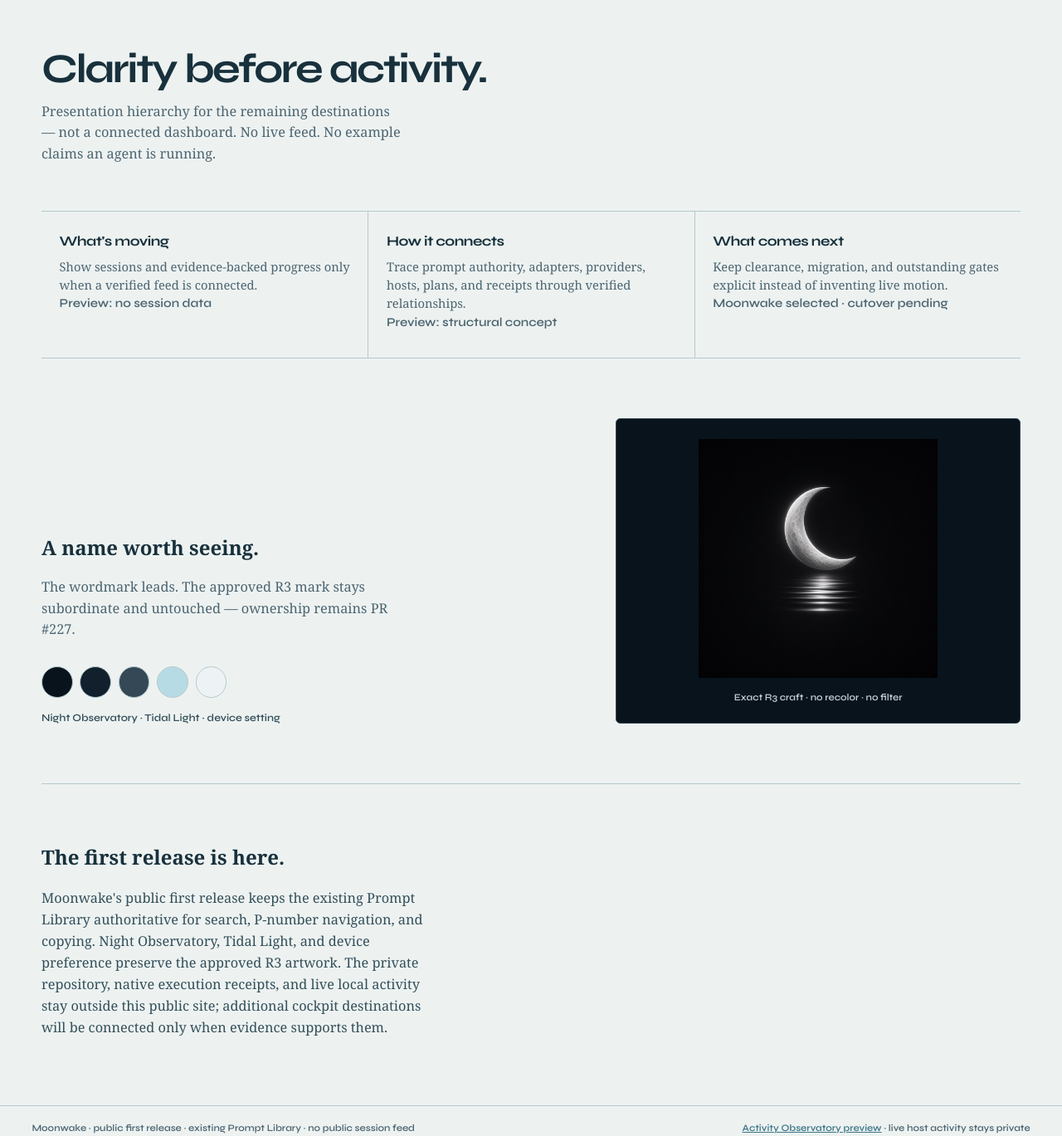
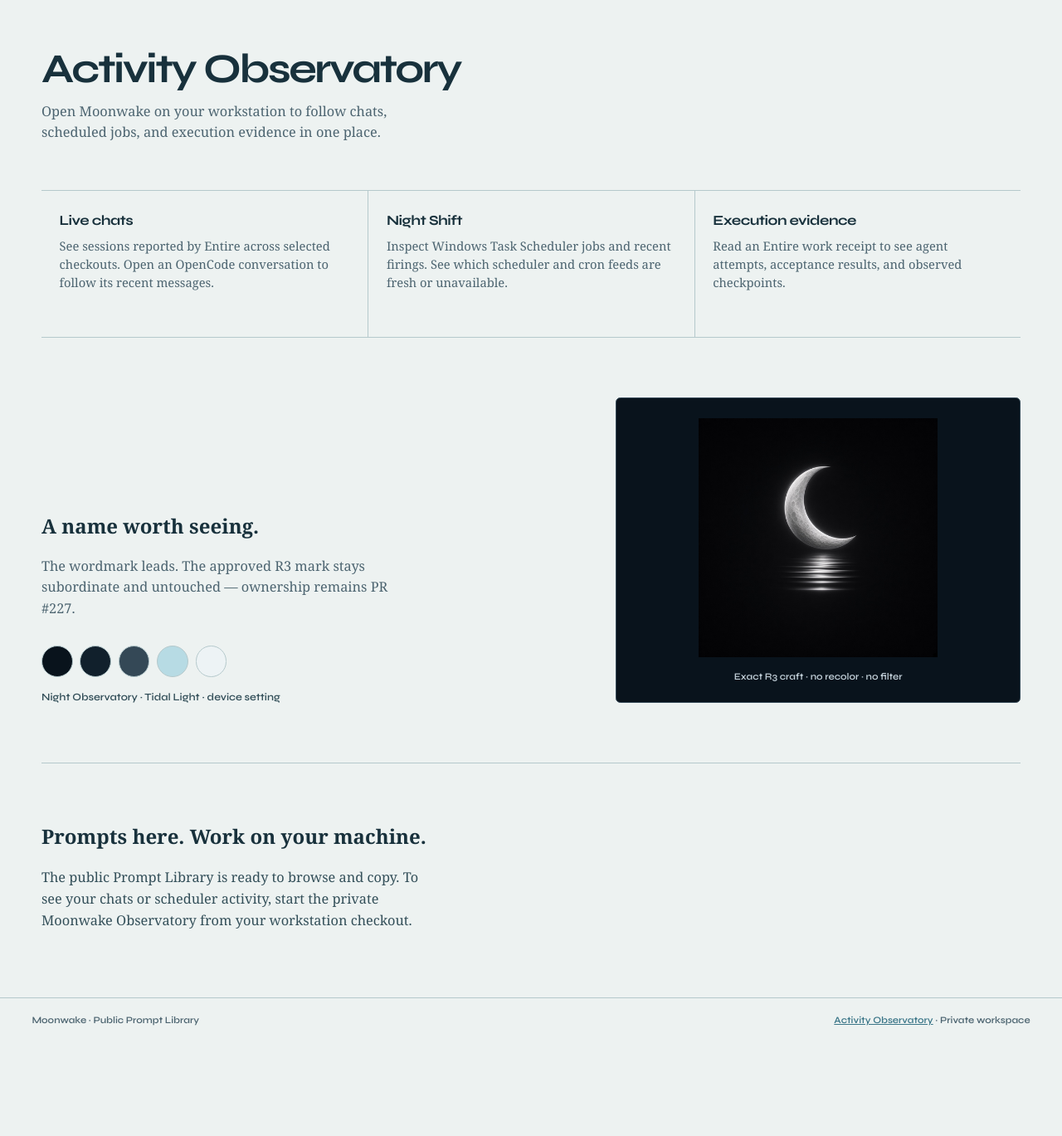
Before and after one commit to EndeavorEverlasting/TokenCorridor-prompt-kit-site, a plain HTML site: page index.html in a window 1280 px wide. Shown: the part 1860-3229 px from the top of the page at 83% size. After the commit the page ends 3135 px from the top, so only its background shows below. Drawn offline with Linux system fonts and the light colour scheme; a web font is replaced by a local one.

Commit message:
Describe the private Moonwake Observatory on public Pages

```diff
--- a/index.html
+++ b/index.html
@@ -487,7 +487,7 @@
     <a class="keep" data-prompt-library href="../prompt-kit/index.html">Prompt Library</a>
     <a href="#work">Work</a>
     <a href="#identity">Identity</a>
-    <a href="#work" aria-label="Activity Observatory preview, no live feed">Activity Observatory</a>
+    <a href="#work" data-observatory-link>Activity Observatory</a>
     <div class="appearance">
       <label for="appearance">Appearance</label>
       <select id="appearance" name="appearance" aria-describedby="appearance-status">
@@ -548,23 +548,20 @@
     </section>
 
     <section class="panel" id="work" aria-labelledby="work-title">
-      <h2 id="work-title">Clarity before activity.</h2>
-      <p class="lede">Presentation hierarchy for the remaining destinations — not a connected dashboard. No live feed. No example claims an agent is running.</p>
+      <h2 id="work-title">Activity Observatory</h2>
+      <p class="lede">Open Moonwake on your workstation to follow chats, scheduled jobs, and execution evidence in one place.</p>
       <div class="flow">
         <article>
-          <h3>What's moving</h3>
-          <p>Show sessions and evidence-backed progress only when a verified feed is connected.</p>
-          <p class="note">Preview: no session data</p>
+          <h3>Live chats</h3>
+          <p>See sessions reported by Entire across selected checkouts. Open an OpenCode conversation to follow its recent messages.</p>
         </article>
         <article>
-          <h3>How it connects</h3>
-          <p>Trace prompt authority, adapters, providers, hosts, plans, and receipts through verified relationships.</p>
-          <p class="note">Preview: structural concept</p>
+          <h3>Night Shift</h3>
+          <p>Inspect Windows Task Scheduler jobs and recent firings. See which scheduler and cron feeds are fresh or unavailable.</p>
         </article>
         <article>
-          <h3>What comes next</h3>
-          <p>Keep clearance, migration, and outstanding gates explicit instead of inventing live motion.</p>
-          <p class="note">Moonwake selected · cutover pending</p>
+          <h3>Execution evidence</h3>
+          <p>Read an Entire work receipt to see agent attempts, acceptance results, and observed checkpoints.</p>
         </article>
       </div>
     </section>
@@ -589,15 +586,15 @@
     </section>
 
     <section class="gate" id="review" aria-labelledby="review-title">
-      <h2 id="review-title">The first release is here.</h2>
-      <p>Moonwake's public first release keeps the existing Prompt Library authoritative for search, P-number navigation, and copying. Night Observatory, Tidal Light, and device preference preserve the approved R3 artwork. The private repository, native execution receipts, and live local activity stay outside this public site; additional cockpit destinations will be connected only when evidence supports them.</p>
+      <h2 id="review-title">Prompts here. Work on your machine.</h2>
+      <p>The public Prompt Library is ready to browse and copy. To see your chats or scheduler activity, start the private Moonwake Observatory from your workstation checkout.</p>
     </section>
   </div>
 </main>
 
 <footer>
-  <span>Moonwake · public first release · existing Prompt Library · no public session feed</span>
-  <span><a href="#work">Activity Observatory preview</a> · live host activity stays private</span>
+  <span>Moonwake · Public Prompt Library</span>
+  <span><a href="#work" data-observatory-link>Activity Observatory</a> · Private workspace</span>
 </footer>
 
 <script>
```
Also changed, not shown: moonwake/index.html (+13 -16 lines).
